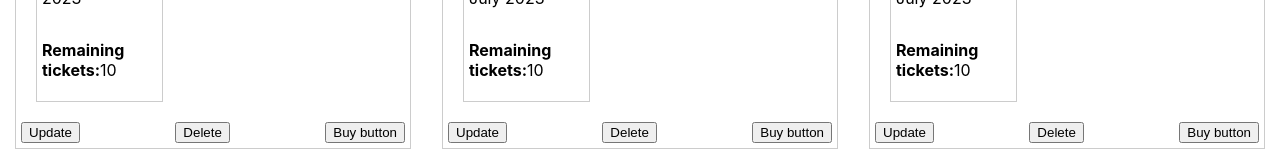
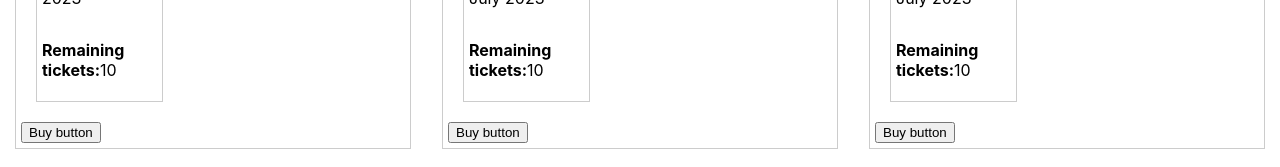
Before and after one commit to Pat-Nganga/Ticketing-App, a React (Create React App) app: page / in a window 1280 px wide. Shown: the part 840-1007 px from the top of the page. Built offline with nearby package versions, Linux system fonts and the light colour scheme; data requests are answered from the project's data file.

Commit message:
commented out code

```diff
--- a/src/components/TicketList.js
+++ b/src/components/TicketList.js
@@ -4,54 +4,6 @@ import "./css/TicketList.css";
 function TicketList({tickets,ticketId, updateCapacity}) {
  tickets.map((ticket)=>{console.log(ticket.id);})
 
-
-
-
-  function handleUpdateTicket(updatedTicket) {
-    const updatedTickets = tickets.map((ticket) =>
-      ticket.id === updatedTicket.id ? updatedTicket : ticket
-    );
-    setTickets(updatedTickets);
-
-    fetch(`http://localhost:4300/tickets/${updatedTicket.id}`, {
-      method: "PUT",
-      headers: {
-        "Content-Type": "application/json",
-      },
-      body: JSON.stringify(updatedTicket),
-    })
-      .then((response) => response.json())
-      .then((data) => console.log(data))
-      .catch((error) => console.error(error));
-  }
-
-  function updateCapacity(ticketId) {
-    const updatedTickets = tickets.map((ticket) => {
-      if (ticket.id === ticketId) {
-        return {
-          ...ticket,
-          available_tickets: ticket.available_tickets - 1,
-        };
-      }
-      return ticket;
-    });
-    setTickets(updatedTickets);
-  }
-
-  function handleDelete(ticketId) {
-    const updatedTickets = tickets.filter((ticket) => ticket.id !== ticketId);
-    setTickets(updatedTickets);
-
-    fetch(`http://localhost:4300/tickets/${ticketId}`, {
-      method: "DELETE",
-      headers: {
-        "Content-Type": "application/json",
-      },
-    })
-      .then((response) => response.json())
-      .then((data) => console.log(data))
-      .catch((error) => console.error(error));
-  }
 
   return (
     <div className='ticket-list-container'>
@@ -82,8 +34,8 @@ function TicketList({tickets,ticketId, updateCapacity}) {
             </div>
 
             <div className="buttons-container">
-              <button onClick={() => handleDelete(ticket.id)}>Update</button>
-              <button onClick={() => handleDelete(ticket.id)}>Delete</button>
+              {/* <button onClick={() => handleDelete(ticket.id)}>Update</button>
+              <button onClick={() => handleDelete(ticket.id)}>Delete</button> */}
               <button onClick={() => updateCapacity(ticket.id,ticket.available_tickets)}>
                 Buy button
               </button>
```
